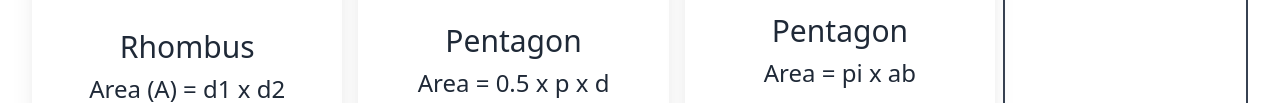
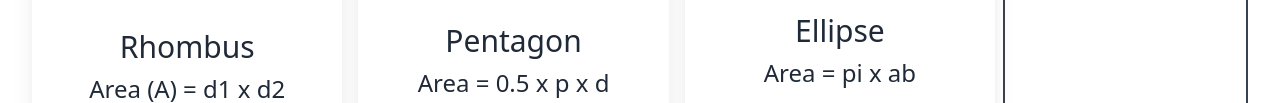
Before and after one commit to Abu-Said-56/geometry-calculate, a plain HTML site: page index.html in a window 1280 px wide. Shown: the part 759-862 px from the top of the page. Drawn offline with nearby package versions, Linux system fonts and the light colour scheme.

Commit message:
last commit

```diff
--- a/index.html
+++ b/index.html
@@ -118,7 +118,7 @@
                     <img class="m-auto w-auto" src="image/images/ellipse.png">
                   </div>
                   <div class="card-body">
-                    <h2 class="text-center text-3xl">Pentagon</h2>
+                    <h2 class="text-center text-3xl">Ellipse</h2>
                     <p class="text-center text-2xl">Area = pi x ab</p>
                     <div>
                       <input id="ellipse_p" class="w-24 text-2xl p-2 rounded-sm" type="text" placeholder="p">
```
Also changed, not shown: script/pentagon.js (+7 -0 lines).
